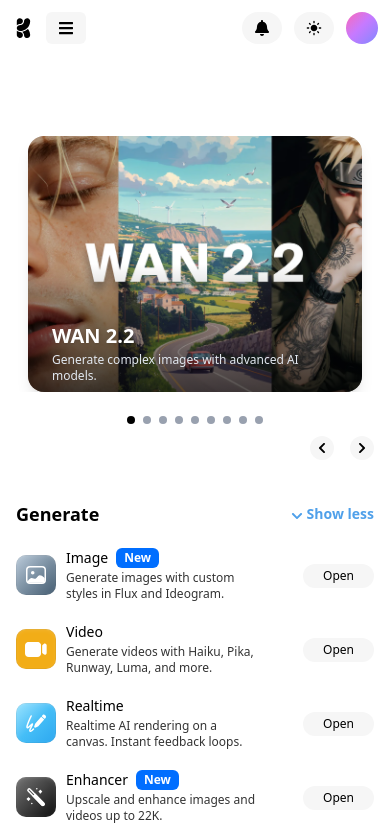
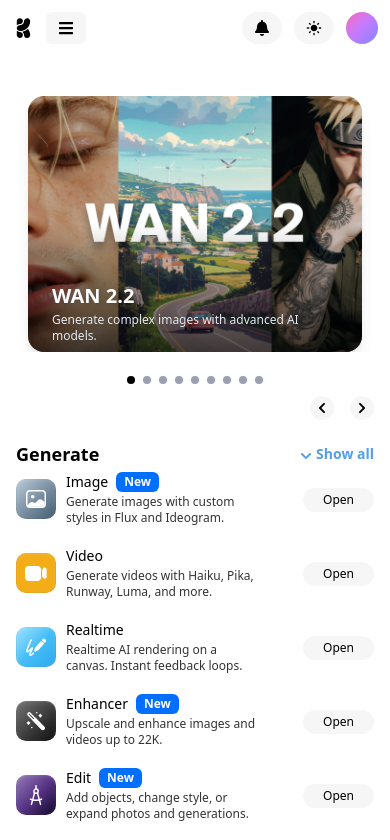
Before and after one commit to EmmanuelEyo/CartoLinks-Assignment-Website, a Next.js app: page / in a window 390 px wide. Shown: the top 840 px of the page. Built offline with nearby package versions, Linux system fonts and the light colour scheme.

Commit message:
changes to toggle button

```diff
--- a/app/components/Generate.tsx
+++ b/app/components/Generate.tsx
@@ -79,20 +79,22 @@
   const featuresToShow = toggle ? FEATURES : FEATURES.slice(0, 4)
 
   return (
-    <section className="mx-auto px-4 sm:px-6 pt-10">
+    <section className="mx-auto px-4 sm:px-6 pt-5">
       <div className="flex items-center justify-between mb-1">
         <h2 className="text-lg font-semibold theme-text-primary">Generate</h2>
         <div className="flex items-center gap-1">
           {toggle ? <FaChevronDown color="#4fa0ea" style={{
             marginTop: '3px'
-          }} size={12} /> : <FaChevronUp color="#4fa0ea" size={12} />}
+          }} size={12} /> : <FaChevronUp color="#4fa0ea" size={12} style={{
+            marginTop: '3px'
+          }} />}
           <button className="text-sm text-[#4fa0ea] font-bold" type="button" onClick={toggleItem}>
-            {toggle ? 'Show less' : 'Show all'}
+            {toggle ? 'Show all' : 'Show less'}
           </button>
         </div>
       </div>
 
-      <div className="grid grid-cols-1 mt-5 gap-5 lg:gap-6 md:grid-cols-2 lg:grid-cols-3 xl:grid-cols-4 items-center">
+      <div className="grid grid-cols-1 mt-1 gap-5 lg:gap-6 md:grid-cols-2 lg:grid-cols-3 xl:grid-cols-4 items-center">
         {featuresToShow.map((f) => (
           <GenerationGrid
             key={f.title}
--- a/app/components/HeroCarousal.tsx
+++ b/app/components/HeroCarousal.tsx
@@ -68,7 +68,7 @@
   }
 
   return (
-    <section aria-roledescription="carousel" aria-label="Hero carousel" className="mx-auto px-2 sm:px-4 lg:px-6 pt-20">
+    <section aria-roledescription="carousel" aria-label="Hero carousel" className="mx-auto px-2 sm:px-4 lg:px-6 pt-10 md:pt-20">
       <div className="overflow-hidden">
         <motion.div
           className="flex"
```
